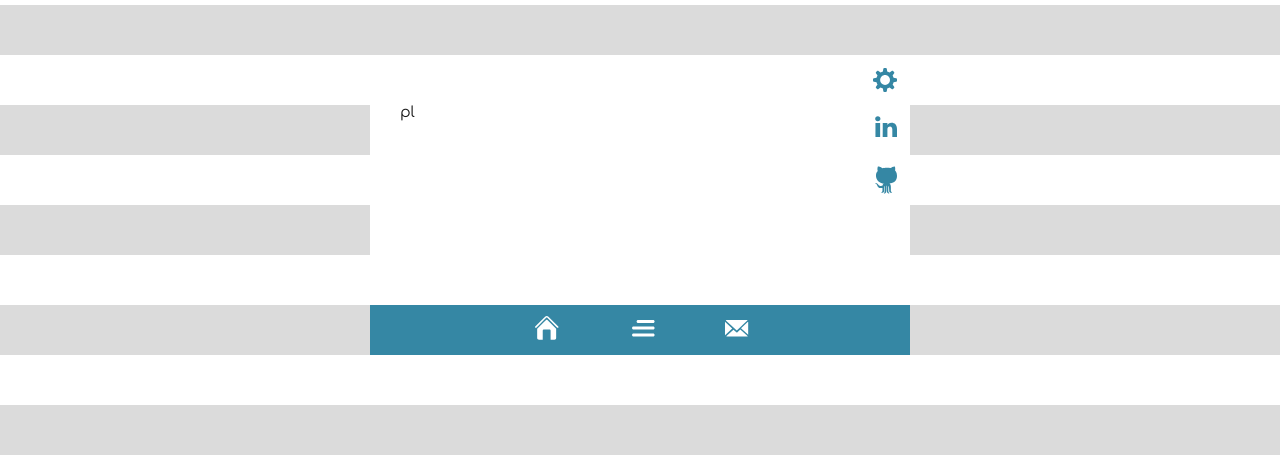
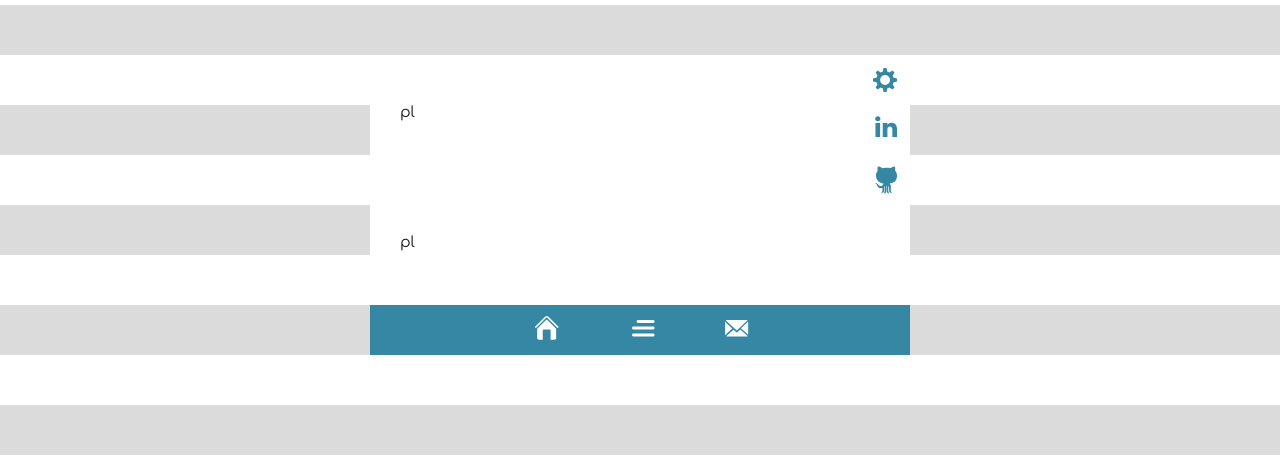
Before and after one commit to nataliakulas/pfolio-webapp, a React (Create React App) app: page / in a window 1280 px wide. Shown: the part 195-660 px from the top of the page. Built offline with nearby package versions, Linux system fonts and the light colour scheme.

Commit message:
main content space prepare

```diff
--- a/src/App.js
+++ b/src/App.js
@@ -113,7 +113,10 @@ class App extends React.Component {
                     </div>
                     <Row>
                       <Col>
-                        <div className="content" style={{marginRight: 100}}>
+                        <div className="content" style={{marginRight: 100, height: 130}}>
+                          <p>{this.state.translate ? "en" : "pl"}</p>
+                        </div>
+                        <div className="content" style={{marginRight: 45}}>
                           <p>{this.state.translate ? "en" : "pl"}</p>
                         </div>
                       </Col>
```
